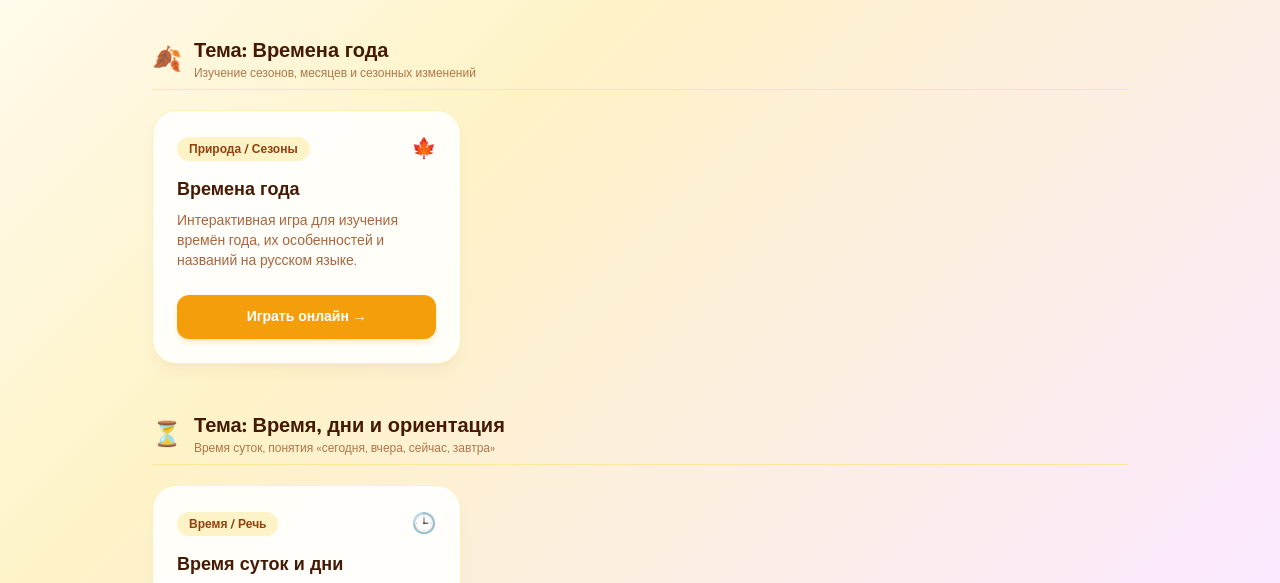
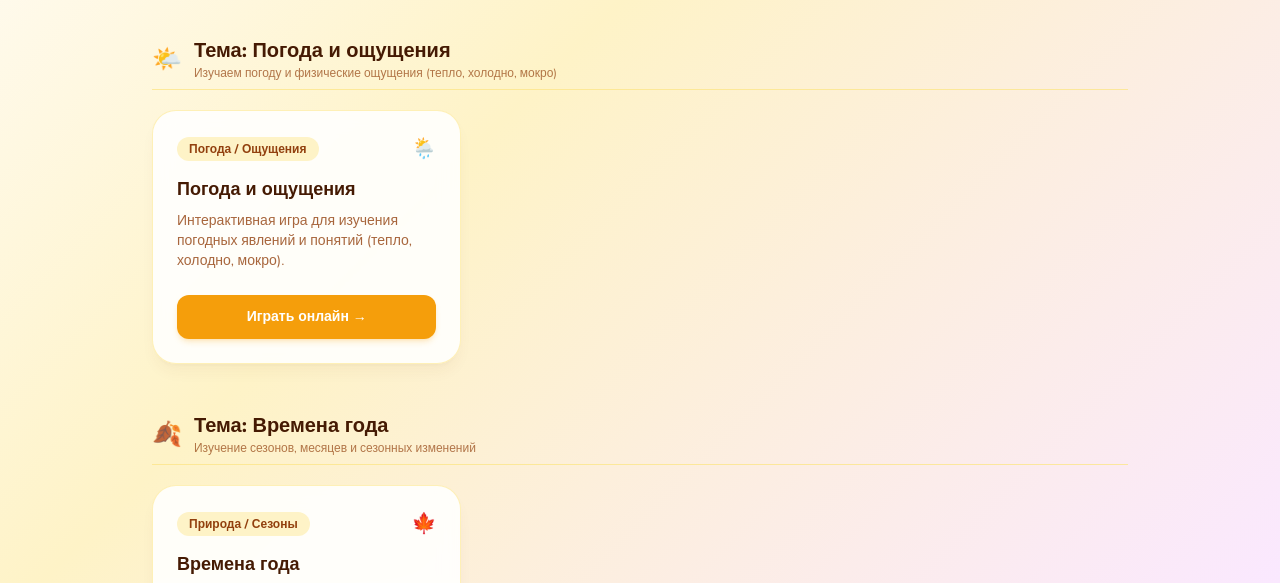
Before and after one commit to tanyavolinets10-arch/games, a plain HTML site: page russian.html in a window 1280 px wide. Shown: the part 209-792 px from the top of the page. Drawn offline with nearby package versions, Linux system fonts and the light colour scheme.

Commit message:
Update russian.html

```diff
--- a/russian.html
+++ b/russian.html
@@ -47,6 +47,35 @@
             <h2 class="text-3xl font-extrabold text-amber-950">Лексические темы и развитие речи</h2>
             <p class="text-amber-800/80 text-sm mt-1">Интерактивные игры распределены по тематическим блокам для удобного повторения.</p>
         </div>
+
+        <!-- ================= БЛОК: ПОГОДА И ОЩУЩЕНИЯ ================= -->
+        <section class="mb-12">
+            <div class="flex items-center gap-3 mb-5 border-b border-amber-200/80 pb-2">
+                <span class="text-2xl">🌤️</span>
+                <div>
+                    <h3 class="text-xl font-extrabold text-amber-950">Тема: Погода и ощущения</h3>
+                    <p class="text-xs text-amber-800/70">Изучаем погоду и физические ощущения (тепло, холодно, мокро)</p>
+                </div>
+            </div>
+
+            <div class="grid grid-cols-1 md:grid-cols-2 lg:grid-cols-3 gap-6">
+                <div class="cozy-card rounded-3xl p-6 border border-amber-200/60 shadow-lg shadow-amber-900/5 flex flex-col justify-between">
+                    <div>
+                        <div class="flex justify-between items-center mb-3">
+                            <span class="text-xs font-extrabold bg-amber-100 text-amber-800 px-3 py-1 rounded-full">Погода / Ощущения</span>
+                            <span class="text-xl">🌦️</span>
+                        </div>
+                        <h4 class="text-lg font-black text-amber-950 mb-2">Погода и ощущения</h4>
+                        <p class="text-amber-800/80 text-sm mb-6 font-medium">
+                            Интерактивная игра для изучения погодных явлений и понятий (тепло, холодно, мокро).
+                        </p>
+                    </div>
+                    <a href="ru_weather.html" target="_blank" class="block text-center w-full bg-amber-500 hover:bg-amber-600 text-white font-bold py-3 px-4 rounded-xl transition shadow-md shadow-amber-500/20 text-sm">
+                        Играть онлайн →
+                    </a>
+                </div>
+            </div>
+        </section>
 
         <!-- ================= БЛОК: ВРЕМЕНА ГОДА ================= -->
         <section class="mb-12">
```
